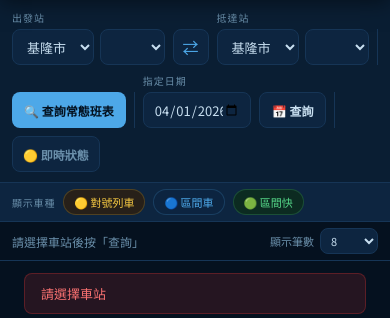
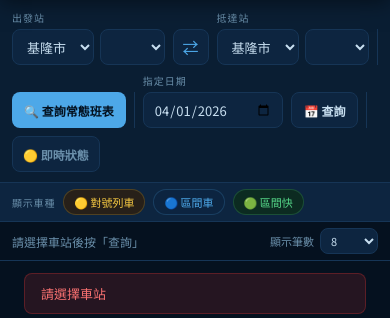
Before and after one commit to kindwayRewolf/TDX_Web, a Flask app: template templates/index.html in a window 390 px wide. Shown: the part 75-393 px from the top of the page. Run offline with Flask 3, Linux system fonts and the light colour scheme; the template is opened without the code that fills it: most values are stand-ins (such as "Sample title", 1, 10 or a date in 2020); lists and menus that the app fills with data are empty; parts of the project's set-up code (start-up, migrations or seed data) failed here and were passed over.

Commit message:
Changed the mobile date input width from 108px to 140px (matching the desktop default) so the full date is visible on mobile devices.

```diff
--- a/static/index.css
+++ b/static/index.css
@@ -399,7 +399,7 @@
     select { min-width: 0; flex: 1; }
     .ctrl-group { flex: 1; }
     #date-ctrl { flex: 0 0 auto; }
-    #date-ctrl input[type="date"] { width: 108px; }
+    #date-ctrl input[type="date"] { width: 140px; }
     .station-picker { flex-wrap: nowrap; }
     .station-picker .city-sel { min-width: 80px; flex: 0 0 auto; }
     .station-picker .stn-sel  { flex: 1; min-width: 0; }
```
